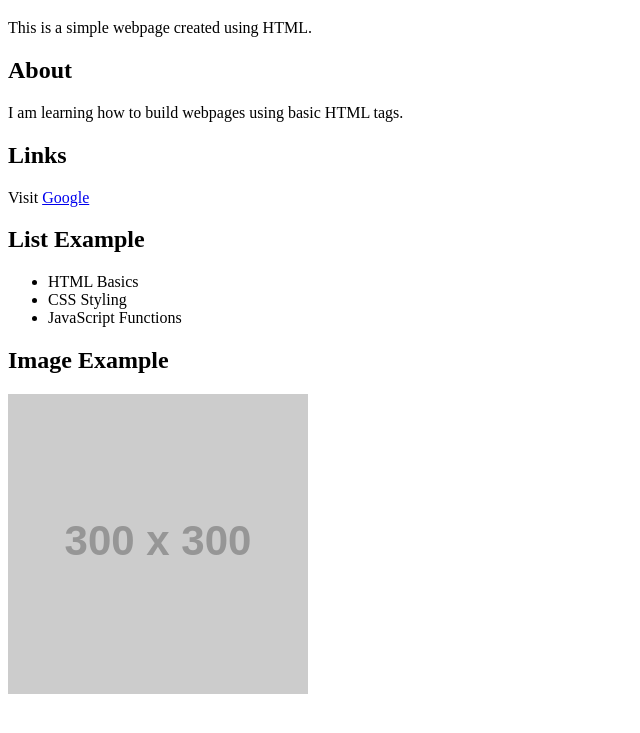
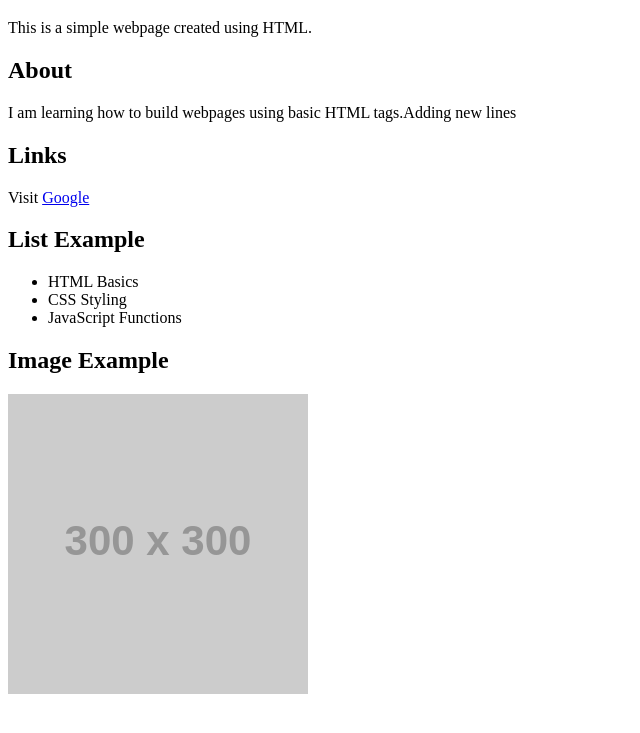
Before and after one commit to Srinithimk/git-learn-personal-, a plain HTML site: page index.html in a window 1280 px wide. Shown: the part 61-794 px from the top of the page, without its empty margins (0-640 px from the left). Drawn offline with Linux system fonts and the light colour scheme; placeholder pictures from the web are drawn by us.

Commit message:
Add line

```diff
--- a/index.html
+++ b/index.html
@@ -10,7 +10,7 @@
     <p>This is a simple webpage created using HTML.</p>
 
     <h2>About</h2>
-    <p>I am learning how to build webpages using basic HTML tags.</p>
+    <p>I am learning how to build webpages using basic HTML tags.Adding new lines</p>
 
     <h2>Links</h2>
     <p>Visit <a href="https://www.google.com" target="_blank">Google</a></p>
```
